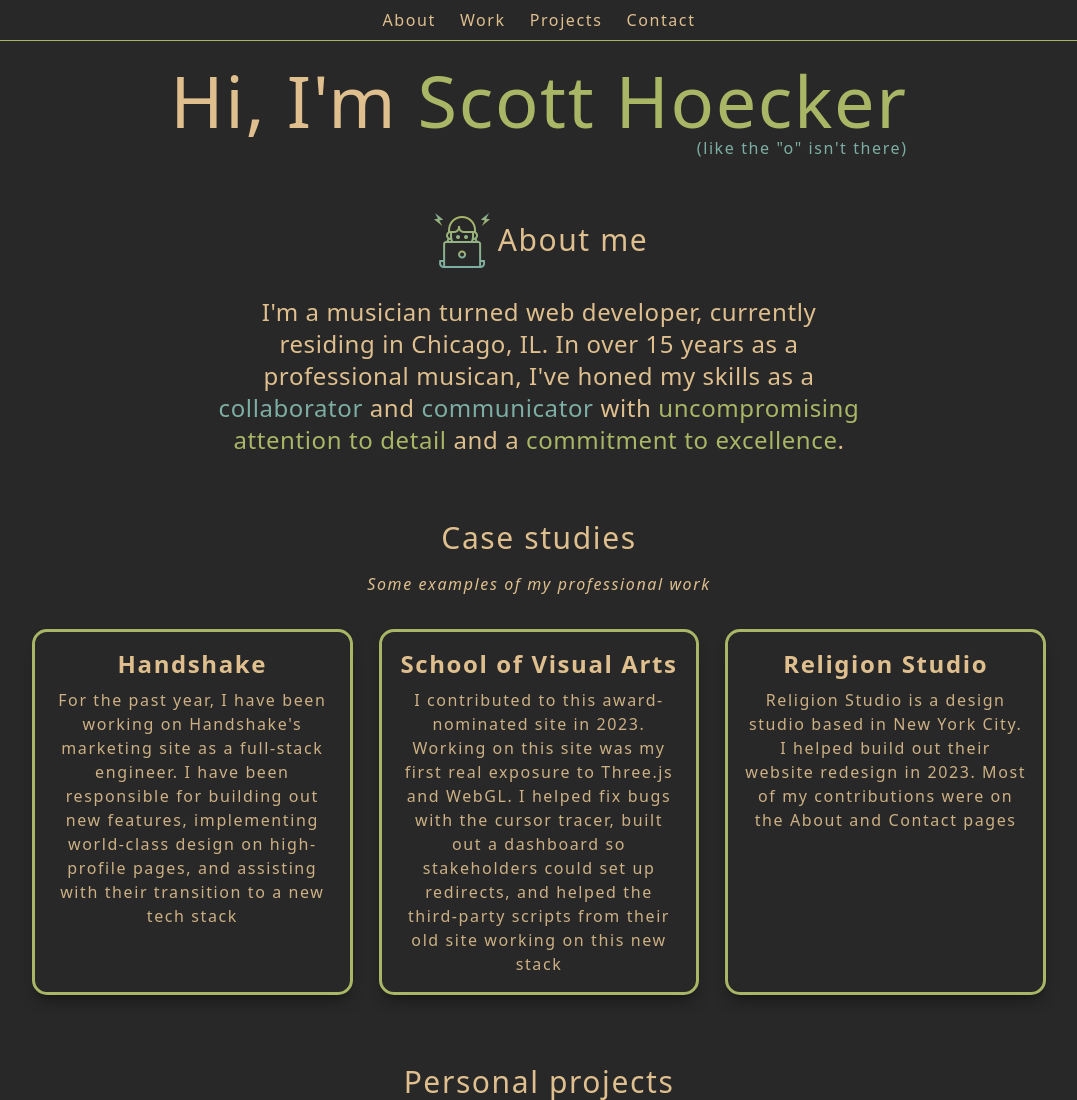
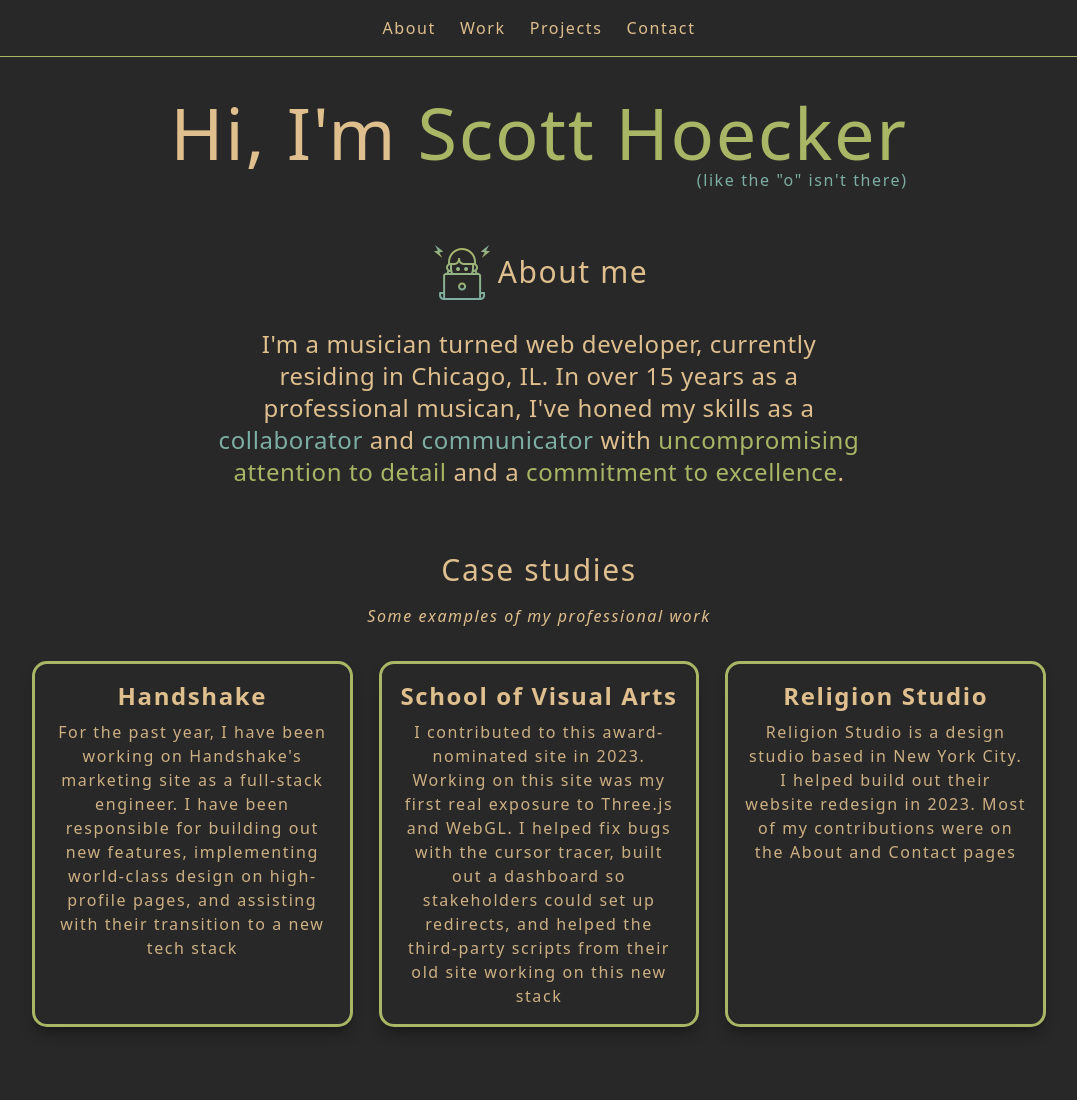
Before and after one commit to Scott2bReal/portfolio, an Astro site: page / in a window 1280 px wide. Shown: the top 1100 px of the page, without its empty margins (101-1178 px from the left). Built offline with nearby package versions, Linux system fonts and the light colour scheme; Astro itself is replaced by a stand-in of ours.

Commit message:
Increase nav spacing/padding

```diff
--- a/src/components/Nav.astro
+++ b/src/components/Nav.astro
@@ -11,7 +11,7 @@ import {
   class="fixed inset-0 z-10 mx-auto h-fit max-w-[1440px] bg-mainBackground text-mainText"
 >
   <div
-    class="mx-auto flex w-[93%] justify-center gap-6 border-b border-niceGreen p-2 child-hover:text-niceBlue md:w-[85%]"
+    class="mx-auto flex w-[93%] justify-center gap-6 border-b border-niceGreen p-4 child-hover:text-niceBlue md:w-[85%]"
   >
     <a href={`#${aboutMeId}`}>About</a>
     <a href={`#${workId}`}>Work</a>
--- a/src/pages/index.astro
+++ b/src/pages/index.astro
@@ -10,7 +10,7 @@ import { PROJECTS, WORK } from "../projects"
 <Layout title="Scott Hoecker">
   <main class="mx-auto max-w-[1440px] text-center md:w-[80vw]">
     <div class="mx-auto w-fit pt-8 sm:pt-2">
-      <h1 class="mt-6 text-5xl md:mt-12 lg:text-7xl">
+      <h1 class="mt-16 text-5xl md:mt-20 lg:text-7xl">
         Hi, I'm <span class="block text-niceGreen sm:inline">Scott Hoecker</span
         >
       </h1>
```
